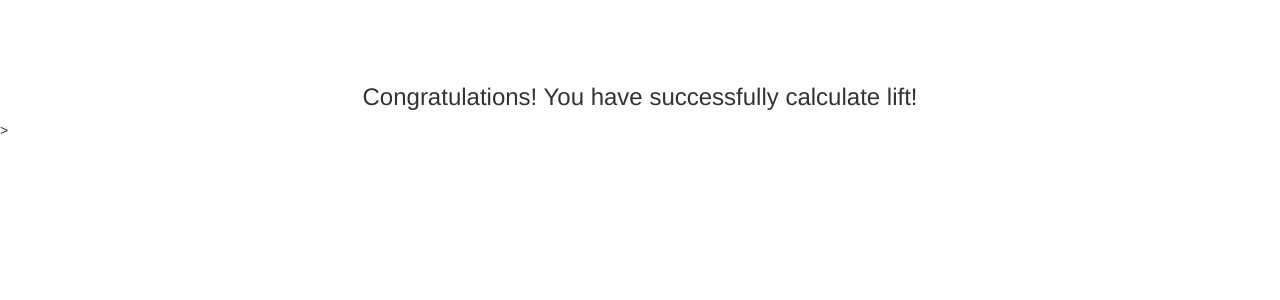
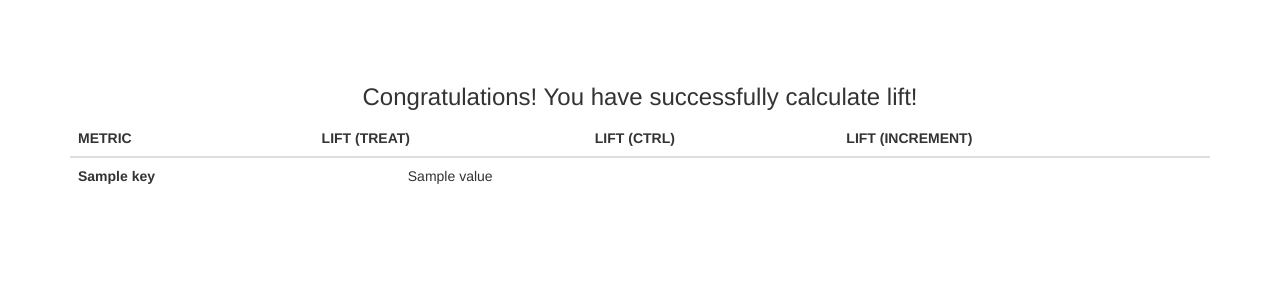
Before and after one commit to nicolecvaldez/campaign-measurement-webapp, a Flask app: template app/templates/calculate_lift.html in a window 1280 px wide. Shown: the top 300 px of the page. Run offline with Flask 2, Linux system fonts and the light colour scheme; the template is opened without the code that fills it: most values are stand-ins (such as "Sample title", 1, 10 or a date in 2020); some libraries are stand-ins or nearby versions.

Commit message:
no message

```diff
--- a/app/templates/calculate_lift.html
+++ b/app/templates/calculate_lift.html
@@ -5,6 +5,29 @@
 
 <div class="container" style="margin-top: 5%; text-align: center">
     <h3>Congratulations! You have successfully calculate lift!</h3>
-</div>>
+
+<table class="table">
+  <thead>
+    <tr>
+      <th scope="col">METRIC</th>
+      <th scope="col">LIFT (TREAT)</th>
+      <th scope="col">LIFT (CTRL)</th>
+      <th scope="col">LIFT (INCREMENT)</th>
+    </tr>
+  </thead>
+  <tbody>
+    {% for key, dic in output.items() %}
+    <tr>
+    <th scope="row">{{key}}</th>
+   {% for key2, value in dic.items() %}
+      <td>{{value}}</td>
+   {% endfor %}
+    </tr>
+  {% endfor %}
+  </tbody>
+</table>
+
+
+</div>
 
 {% endblock %}
```
